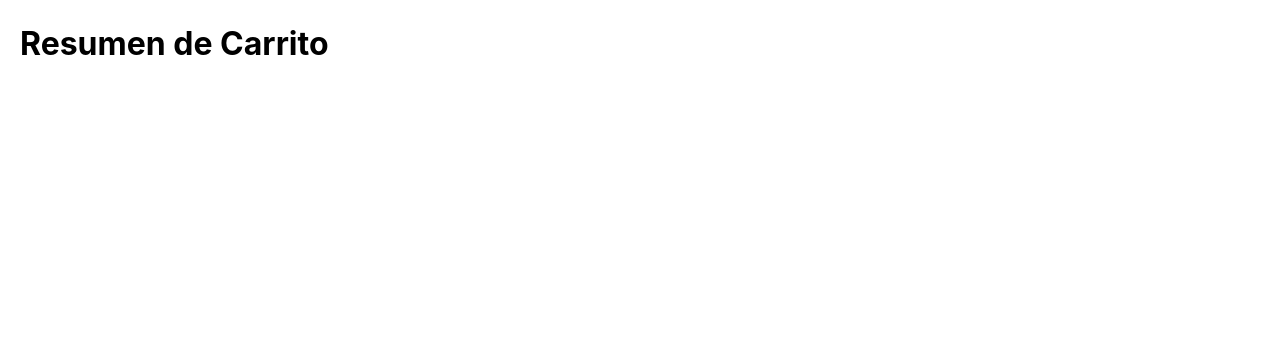
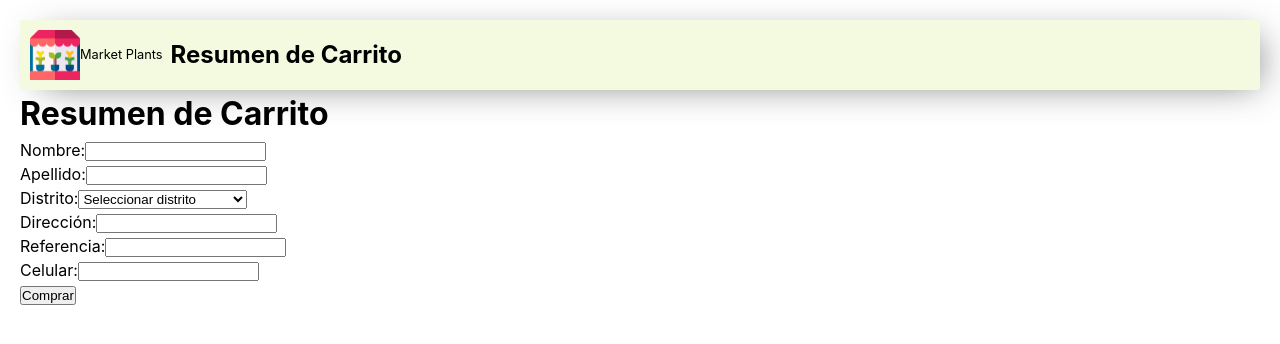
Before and after one commit to MilagrosRn/BOOTCAMP-FRONTEND-REACT-NTT, a React (Vite) app in the folder market-react/: page /resumen in a window 1280 px wide. Shown: the top 344 px of the page. Built offline with nearby package versions, Linux system fonts and the light colour scheme.

Commit message:
add: form component ok

```diff
--- /dev/null
+++ b/market-react/src/componentes/form/Form.tsx
@@ -0,0 +1,150 @@
+import React, { useState } from 'react';
+import { useNavigate } from 'react-router-dom';
+import useDistricts from '../../hooks/useDistricts';
+import Modal from '../modal/Modal';
+import FormField from '../formField/FormField';
+
+const FormComponent: React.FC = () => {
+  const navigate = useNavigate();
+  const distritos = useDistricts();
+
+  const [formData, setFormData] = useState({
+    nombre: '',
+    apellido: '',
+    distrito: '',
+    direccion: '',
+    referencia: '',
+    celular: '',
+  });
+
+  const [errors, setErrors] = useState({
+    nombre: '',
+    apellido: '',
+    distrito: '',
+    direccion: '',
+    referencia: '',
+    celular: '',
+  });
+
+  const [showSuccess, setShowSuccess] = useState(false);
+
+  const handleChange = (e: React.ChangeEvent<HTMLInputElement | HTMLSelectElement>) => {
+    const { name, value } = e.target;
+    setFormData({ ...formData, [name]: value });
+    setErrors({ ...errors, [name]: '' });
+  };
+
+  const handleSubmit = (e: React.FormEvent) => {
+    e.preventDefault();
+
+    let formIsValid = true;
+    let newErrors = { ...errors };
+
+    if (!formData.nombre || /\d/.test(formData.nombre)) {
+      newErrors.nombre = 'Debe ingresar un valor válido';
+      formIsValid = false;
+    }
+    if (!formData.apellido) {
+      newErrors.apellido = 'Campo obligatorio';
+      formIsValid = false;
+    }
+    if (!formData.distrito || formData.distrito === 'Seleccionar distrito') {
+      newErrors.distrito = 'Campo obligatorio';
+      formIsValid = false;
+    }
+    if (!formData.direccion) {
+      newErrors.direccion = 'Campo obligatorio';
+      formIsValid = false;
+    }
+    if (!formData.referencia) {
+      newErrors.referencia = 'Campo obligatorio';
+      formIsValid = false;
+    }
+    if (!formData.celular || !/^\d{9}$/.test(formData.celular)) {
+      newErrors.celular = 'Debe ingresar un número de celular válido';
+      formIsValid = false;
+    }
+
+    setErrors(newErrors);
+
+    if (formIsValid) {
+      console.log('Formulario enviado con éxito:', formData);
+      setShowSuccess(true);
+    }
+  };
+
+  const handleAccept = () => {
+    setShowSuccess(false);
+    setFormData({
+      nombre: '',
+      apellido: '',
+      distrito: '',
+      direccion: '',
+      referencia: '',
+      celular: '',
+    });
+    navigate('/');
+  };
+
+  return (
+    <div>
+      <h1>Resumen de Carrito</h1>
+      <form onSubmit={handleSubmit}>
+        <FormField
+          label="Nombre"
+          name="nombre"
+          type="text"
+          value={formData.nombre}
+          error={errors.nombre}
+          onChange={handleChange}
+        />
+        <FormField
+          label="Apellido"
+          name="apellido"
+          type="text"
+          value={formData.apellido}
+          error={errors.apellido}
+          onChange={handleChange}
+        />
+        <FormField
+          label="Distrito"
+          name="distrito"
+          type="select"
+          value={formData.distrito}
+          error={errors.distrito}
+          onChange={handleChange}
+          options={['Seleccionar distrito', ...distritos]}
+        />
+        <FormField
+          label="Dirección"
+          name="direccion"
+          type="text"
+          value={formData.direccion}
+          error={errors.direccion}
+          onChange={handleChange}
+        />
+        <FormField
+          label="Referencia"
+          name="referencia"
+          type="text"
+          value={formData.referencia}
+          error={errors.referencia}
+          onChange={handleChange}
+        />
+        <FormField
+          label="Celular"
+          name="celular"
+          type="text"
+          value={formData.celular}
+          error={errors.celular}
+          onChange={handleChange}
+        />
+        <button type="submit">Comprar</button>
+      </form>
+
+      {showSuccess && <Modal onAccept={handleAccept} />}
+    </div>
+  );
+};
+
+export default FormComponent;
--- /dev/null
+++ b/market-react/src/componentes/formField/FormField.tsx
@@ -0,0 +1,41 @@
+import React from 'react';
+
+interface FormFieldProps {
+  label: string;
+  name: string;
+  type: string;
+  value: string;
+  error: string;
+  onChange: (e: React.ChangeEvent<HTMLInputElement | HTMLSelectElement>) => void;
+  options?: string[];
+}
+
+const FormField: React.FC<FormFieldProps> = ({
+  label,
+  name,
+  type,
+  value,
+  error,
+  onChange,
+  options,
+}) => {
+  return (
+    <div>
+      <label>{label}:</label>
+      {type === 'select' ? (
+        <select name={name} value={value} onChange={onChange}>
+          {options?.map((option, index) => (
+            <option key={index} value={option}>
+              {option}
+            </option>
+          ))}
+        </select>
+      ) : (
+        <input type={type} name={name} value={value} onChange={onChange} />
+      )}
+      {error && <p style={{ color: 'red' }}>{error}</p>}
+    </div>
+  );
+};
+
+export default FormField;
--- /dev/null
+++ b/market-react/src/componentes/modal/Modal.tsx
@@ -0,0 +1,17 @@
+import React from 'react';
+
+interface SuccessModalProps {
+  onAccept: () => void;
+}
+
+const Modal: React.FC<SuccessModalProps> = ({ onAccept }) => {
+  return (
+    <div style={{ border: '1px solid black', padding: '20px', marginTop: '20px' }}>
+      <p>Pedido exitoso</p>
+      <p>Su pedido se registró con éxito.</p>
+      <button onClick={onAccept}>Aceptar</button>
+    </div>
+  );
+};
+
+export default Modal;
--- /dev/null
+++ b/market-react/src/componentes/shoppingCar/shoppingCar.styled.tsx
@@ -0,0 +1,17 @@
+import styled from "styled-components";
+
+export const HeaderElement = styled.header`
+  display: flex;
+  justify-content: flex-start;
+  box-shadow: 10px 6px 37px -13px rgba(51, 51, 51, 0.74);
+  border-radius: 2px;
+  padding: 10px;
+  text-align: center;
+  background-color: #f4fae0;
+  h1{
+    font-size: 1.5rem }
+`;
+export const TittleCointainer=styled.div`
+display: flex;
+align-items: center;
+`
--- /dev/null
+++ b/market-react/src/componentes/shoppingCar/shoppingCar.tsx
@@ -0,0 +1,14 @@
+import { Logo, LogoText } from "../header/Header.styled";
+import { HeaderElement, TittleCointainer } from "./shoppingCar.styled";
+const ShoppingCar: React.FC = () => {
+  return (
+    <HeaderElement>
+
+     <Logo alt="Logo Plantas" src="../assets/plantas.png" />
+      <LogoText>Market Plants</LogoText>
+      <TittleCointainer>
+        <h1>Resumen de Carrito</h1></TittleCointainer>
+    </HeaderElement>
+  );
+};
+export default ShoppingCar;
--- /dev/null
+++ b/market-react/src/data/districts.json
@@ -0,0 +1,48 @@
+{
+    "Lima": "150101",
+    "Ancon": "150102",
+    "Ate": "150103",
+    "Barranca": "150201",
+    "Barranco": "150104",
+    "Bellavista": "070102",
+    "Breña": "150105",
+    "Carabayllo": "150106",
+    "Callao": "070101",
+    "Chaclacayo": "150107",
+    "Chorrillos": "150108",
+    "Cieneguilla": "150109",
+    "Comas": "150110",
+    "El Agustino": "150111",
+    "Independencia": "150112",
+    "Jesus Maria": "150113",
+    "La Molina": "150114",
+    "La Victoria": "150115",
+    "Lince": "150116",
+    "Los Olivos": "150117",
+    "Lurigancho": "150118",
+    "Lurin": "150119",
+    "Magdalena Del Mar": "150120",
+    "Miraflores": "150122",
+    "Pachacamac": "150123",
+    "Pucusana": "150124",
+    "Pueblo Libre": "150121",
+    "Puente Piedra": "150125",
+    "Punta Hermosa": "150126",
+    "Punta Negra": "150127",
+    "Rimac": "150128",
+    "San Bartolo": "150129",
+    "San Borja": "150130",
+    "San Isidro": "150131",
+    "San Juan De Lurigancho": "150132",
+    "San Juan De Miraflores": "150133",
+    "San Luis": "150134",
+    "San Martin De Porres": "150135",
+    "San Miguel": "150136",
+    "Santa Anita": "150137",
+    "Santa Maria Del Mar": "150138",
+    "Santa Rosa": "150139",
+    "Santiago De Surco": "150140",
+    "Surquillo": "150141",
+    "Villa El Salvador": "150142",
+    "Villa Maria Del Triunfo": "150143"
+}
--- /dev/null
+++ b/market-react/src/hooks/useDistricts.ts
@@ -0,0 +1,15 @@
+import { useEffect, useState } from 'react';
+import distritosData from '../data/districts.json';
+
+const useDistricts = () => {
+  const [distritos, setDistritos] = useState<string[]>([]);
+
+  useEffect(() => {
+    const distritosArray = Object.keys(distritosData);
+    setDistritos(distritosArray);
+  }, []);
+
+  return distritos;
+};
+
+export default useDistricts;
--- a/market-react/src/pages/Resumen.tsx
+++ b/market-react/src/pages/Resumen.tsx
@@ -1,8 +1,13 @@
+import React from "react";
+import ShoppingCar from "../componentes/shoppingCar/shoppingCar";
+import FormComponent from "../componentes/form/Form";
+
 const Resumen = () => {
   return (
-    <div>
-      <h1>Resumen de Carrito</h1>
-    </div>
+    <>
+      <ShoppingCar></ShoppingCar>
+      <FormComponent></FormComponent>
+    </>
   );
 };
 
```
Also changed, not shown: market-react/src/domain/dataDistricts.ts (added, +49 -0 lines), market-react/src/componentes/form/Form.styled.tsx (added), market-react/src/componentes/modal/Modal.styled.tsx (added).
